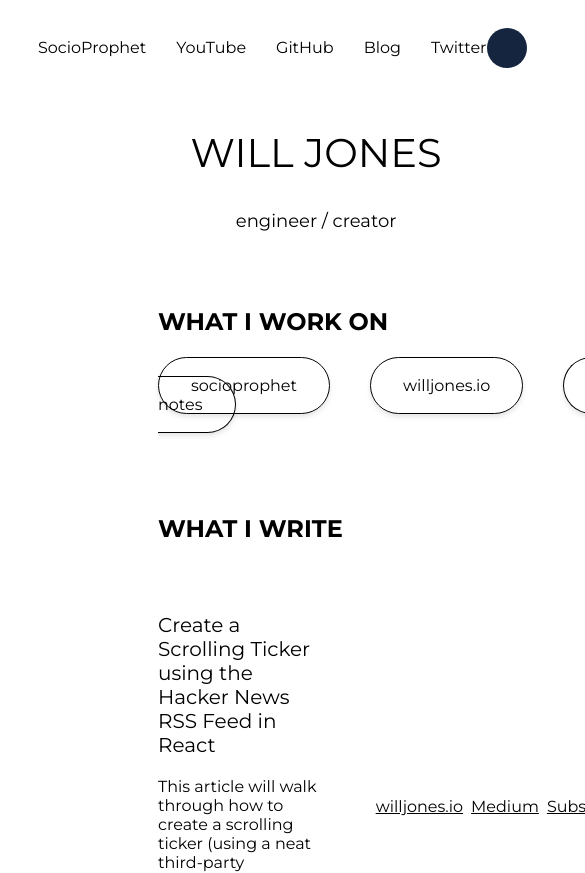
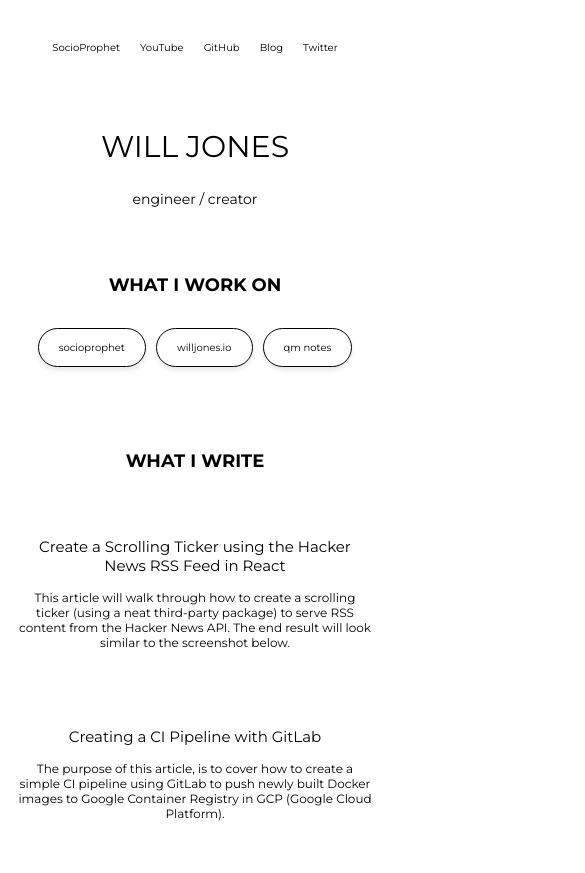
Before and after one commit to willdvlpr/willjonesio-v2, a Vue app: page / in a window 390 px wide. Shown: the top 873 px of the page, 585 px wide, since content can reach past the window. Built offline with nearby package versions, Linux system fonts and the light colour scheme.

Commit message:
some responsive design

```diff
--- a/src/components/ArticleLinkBar.vue
+++ b/src/components/ArticleLinkBar.vue
@@ -1,6 +1,6 @@
 <script setup></script>
 <template>
-  <div>
+  <div class="mobile-alignment">
     <p>willjones.io</p>
     <p>Medium</p>
     <p>Substack</p>
@@ -17,4 +17,16 @@ p {
   font-size: 16px;
   text-decoration: underline;
 }
+
+@media (max-width: 800px) {
+  p {
+    font-size: 12px;
+  }
+}
+
+@media (max-width: 600px) {
+  .mobile-alignment {
+    display: none;
+  }
+}
 </style>
--- a/src/components/ArticlePreview.vue
+++ b/src/components/ArticlePreview.vue
@@ -25,11 +25,17 @@ const computeOverlay = computed(() => ({
   </div>
 </template>
 
-<style scoped>
+<style>
 article {
   display: flex;
   align-items: center;
   margin-top: 50px;
+}
+
+@media (max-width: 1280px) {
+  article {
+    display: grid;
+  }
 }
 
 .overlay {
@@ -41,10 +47,15 @@ article {
   margin-right: 50px;
 }
 
+@media (max-width: 1280px) {
+  .article-wrapper {
+    width: 100%;
+  }
+}
+
 a {
   color: #000;
   text-decoration: none;
-  font-size: 16px;
 }
 
 h3 {
@@ -52,7 +63,19 @@ h3 {
   font-weight: normal;
 }
 
+@media (max-width: 800px) {
+  h3 {
+    font-size: 15px;
+  }
+}
+
 p {
   font-size: 16px;
 }
+
+@media (max-width: 800px) {
+  p {
+    font-size: 12px;
+  }
+}
 </style>
--- a/src/components/BuildSection.vue
+++ b/src/components/BuildSection.vue
@@ -1,12 +1,14 @@
 <script setup>
 import { projectItems } from '../constants/links';
-import NavLink from './ItemLink.vue';
+import ItemLink from './ItemLink.vue';
 </script>
 
 <template>
-  <h2>WHAT I WORK ON</h2>
-  <div class="links-wrapper">
-    <NavLink v-for="projectItem in projectItems" :key="projectItem.label" v-bind="projectItem" />
+  <div class="mobile-alignment">
+    <h2>WHAT I WORK ON</h2>
+    <div class="links-wrapper">
+      <ItemLink v-for="projectItem in projectItems" :key="projectItem.label" v-bind="projectItem" />
+    </div>
   </div>
 </template>
 
@@ -14,6 +16,18 @@ import NavLink from './ItemLink.vue';
 h2 {
   font-size: 24px;
   font-weight: bold;
+}
+
+@media (max-width: 800px) {
+  h2 {
+    font-size: 18px;
+  }
+}
+
+@media (max-width: 600px) {
+  .mobile-alignment {
+    text-align: center;
+  }
 }
 
 .links-wrapper {
@@ -27,4 +41,14 @@ h2 {
 .links-wrapper > *:first-child {
   margin-left: 0;
 }
+
+@media (max-width: 500px) {
+  .links-wrapper > * {
+    margin-left: 10px;
+  }
+
+  .links-wrapper > *:first-child {
+    margin-left: 0;
+  }
+}
 </style>
--- a/src/components/ItemLink.vue
+++ b/src/components/ItemLink.vue
@@ -1,41 +1,56 @@
 <script setup>
-import { computed } from 'vue';
-
-const props = defineProps(['label', 'href', 'isExternal', 'underline', 'isRounded']);
-
-const linkStyle = computed(() => ({
-  textDecoration: props.underline ? 'underline' : 'none'
-}));
-
-const isRoundStyle = computed(() => {
-  if (props.isRounded) {
-    return {
-      border: '1px solid black',
-      borderRadius: '50px',
-      padding: '18px 32px 18px 32px',
-      boxShadow: '0px 3px 5px rgba(0, 0, 0, 0.1)'
-    };
-  } else {
-    return {};
-  }
-});
-
+const props = defineProps(['label', 'href', 'isExternal', 'isRounded']);
 const linkTarget = props.isExternal ? '_blank' : '_self';
 </script>
 
 <template>
-  <a :style="[linkStyle, isRoundStyle]" :href="props.href" :target="linkTarget">
+  <a
+    v-bind:class="[props.isRounded ? 'rounded-anchor' : 'nav-anchor']"
+    :href="props.href"
+    :target="linkTarget"
+  >
     {{ label }}
   </a>
 </template>
 
 <style scoped>
 a {
-  border: none;
-  background: none;
   font-family: 'Montserrat', sans-serif;
   font-size: 16px;
   cursor: pointer;
   color: #000;
 }
+
+@media (max-width: 800px) {
+  a {
+    font-size: 12px;
+  }
+}
+
+.nav-anchor {
+  border: none;
+}
+
+.rounded-anchor {
+  border: 1px solid black;
+  border-radius: 50px;
+  padding: 18px 32px 18px 32px;
+  box-shadow: 0px 3px 5px rgba(0, 0, 0, 0.1);
+}
+
+@media (max-width: 800px) {
+  .rounded-anchor {
+    padding: 14px 24px 14px 24px;
+  }
+}
+
+@media (max-width: 500px) {
+  a {
+    font-size: 10px;
+  }
+
+  .rounded-anchor {
+    padding: 12px 20px 12px 20px;
+  }
+}
 </style>
--- a/src/components/PageHeader.vue
+++ b/src/components/PageHeader.vue
@@ -29,9 +29,27 @@ nav > * {
   margin-left: 30px;
 }
 
+@media (max-width: 600px) {
+  nav {
+    justify-content: center;
+    padding: 0;
+  }
+
+  nav > * {
+    margin-left: 10px;
+    margin-right: 10px;
+  }
+}
+
 .avatar-wrapper {
   display: flex;
   margin-left: auto;
   align-items: center;
 }
+
+@media (max-width: 600px) {
+  .avatar-wrapper {
+    display: none;
+  }
+}
 </style>
--- a/src/components/ProfileAvatar.vue
+++ b/src/components/ProfileAvatar.vue
@@ -9,4 +9,10 @@ div {
   background-color: #15253f;
   border-radius: 50%;
 }
+
+@media (max-width: 600px) {
+  div {
+    display: none;
+  }
+}
 </style>
--- /dev/null
+++ b/src/components/TitleSection.vue
@@ -0,0 +1,30 @@
+<template>
+  <h1>WILL JONES</h1>
+  <h2>engineer / creator</h2>
+</template>
+
+<style scoped>
+h1 {
+  margin-top: 40px;
+  font-size: 40px;
+  text-align: center;
+  font-weight: normal;
+}
+
+h2 {
+  margin-top: 20px;
+  font-size: 18px;
+  text-align: center;
+  font-weight: normal;
+}
+
+@media (max-width: 800px) {
+  h1 {
+    font-size: 30px;
+  }
+
+  h2 {
+    font-size: 14px;
+  }
+}
+</style>
--- a/src/components/WriteSection.vue
+++ b/src/components/WriteSection.vue
@@ -4,15 +4,17 @@ import ArticlePreview from './ArticlePreview.vue';
 </script>
 
 <template>
+  <div class="mobile-alignment">
     <h2>WHAT I WRITE</h2>
-
     <ArticlePreview
       v-for="articleItem in articleItems"
       :key="articleItem.title"
       v-bind="articleItem"
     />
-
-  <div class="read-more"><a href="https://willdvlpr.medium.com/" target="_blank">read more</a></div>
+    <div class="read-more">
+      <a href="https://willdvlpr.medium.com/" target="_blank">read more</a>
+    </div>
+  </div>
 </template>
 
 <style scoped>
@@ -21,12 +23,29 @@ h2 {
   font-weight: bold;
 }
 
+@media (max-width: 800px) {
+  h2 {
+    font-size: 18px;
+  }
+}
+
+@media (max-width: 600px) {
+  .mobile-alignment {
+    text-align: center;
+  }
+}
+
 .read-more {
-  margin-right: 150px;
   padding-top: 15px;
   padding-bottom: 15px;
   font-size: 16px;
   text-align: center;
+}
+
+@media (max-width: 800px) {
+  .read-more {
+    font-size: 12px;
+  }
 }
 
 a {
--- a/src/views/HomeView.vue
+++ b/src/views/HomeView.vue
@@ -1,5 +1,6 @@
 <script setup>
 import PageHeader from '../components/PageHeader.vue';
+import TitleSection from '../components/TitleSection.vue';
 import BuildSection from '../components/BuildSection.vue';
 import WriteSection from '../components/WriteSection.vue';
 </script>
@@ -8,8 +9,7 @@ import WriteSection from '../components/WriteSection.vue';
   <PageHeader />
   <main>
     <section class="first-section">
-      <h1>WILL JONES</h1>
-      <h2>engineer / creator</h2>
+      <TitleSection />
     </section>
     <section class="second-section">
       <BuildSection />
@@ -20,7 +20,7 @@ import WriteSection from '../components/WriteSection.vue';
   </main>
 </template>
 
-<style scoped>
+<style>
 main {
   display: grid;
 }
@@ -35,23 +35,36 @@ main {
   height: auto;
 }
 
+@media (max-width: 1000px) {
+  .second-section {
+    padding-left: 30px;
+  }
+}
+
+@media (max-width: 600px) {
+  .second-section {
+    padding: 0;
+  }
+}
+
 .third-section {
   padding-left: 150px;
+  padding-right: 150px;
   margin-top: 80px;
   height: auto;
 }
 
-h1 {
-  margin-top: 40px;
-  font-size: 40px;
-  text-align: center;
-  font-weight: normal;
+@media (max-width: 1000px) {
+  .third-section {
+    padding-left: 30px;
+    padding-right: 30px;
+  }
 }
 
-h2 {
-  margin-top: 20px;
-  font-size: 18px;
-  text-align: center;
-  font-weight: normal;
+@media (max-width: 600px) {
+  .third-section {
+    padding-left: 10px;
+    padding-right: 10px;
+  }
 }
 </style>
```
Lines whose indentation alone changed are shown as unchanged.
